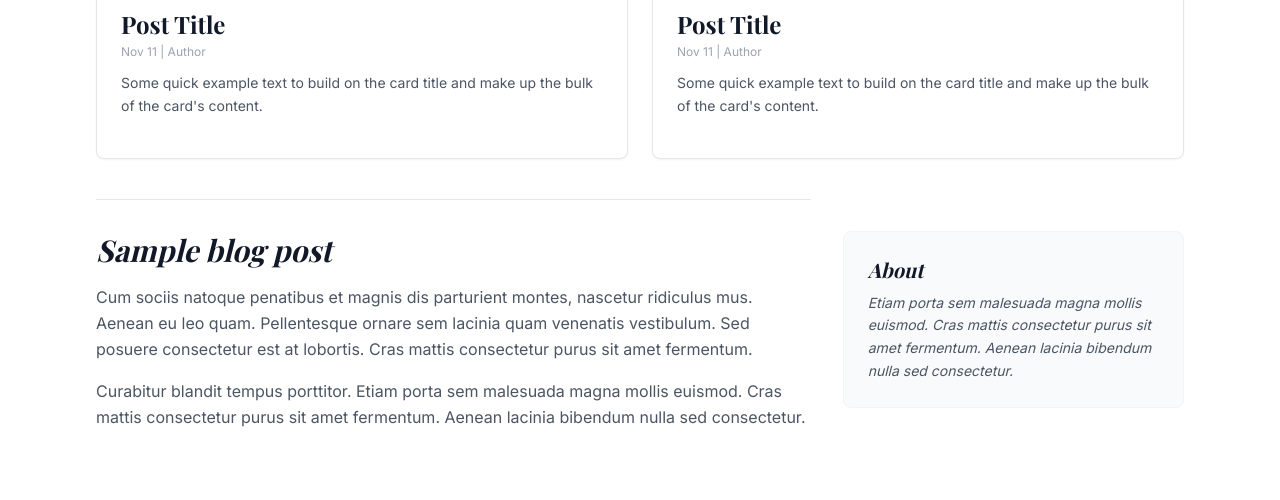
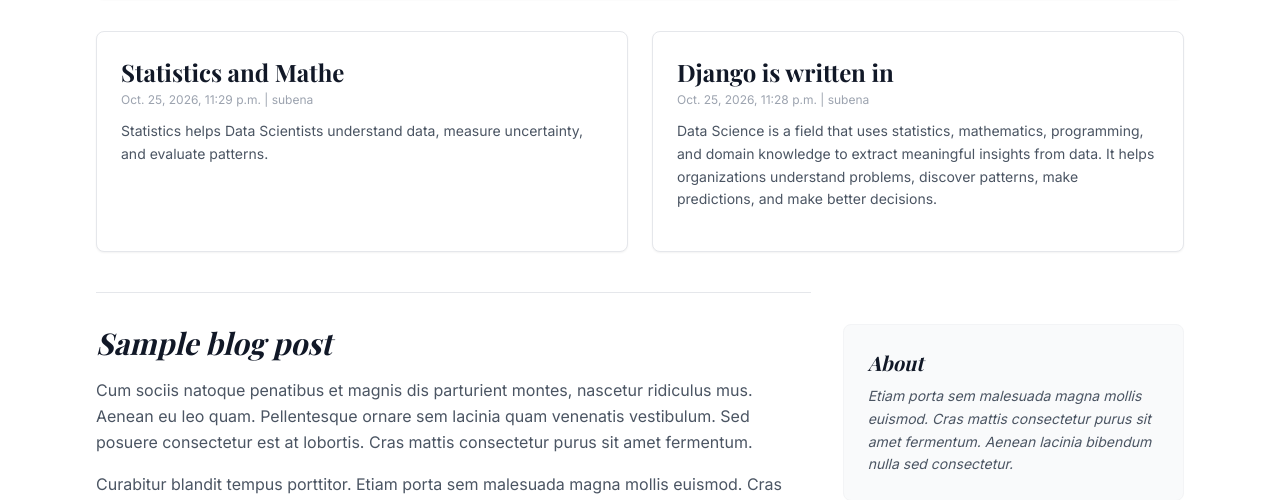
Before and after one commit to subenakhatun/Django-Blog-Project-01, a Django app: page / in a window 1280 px wide. Shown: the part 531-1031 px from the top of the page. Before the commit the page ends 958 px from the top, so only its background shows below. Run offline with Django 5.2, Linux system fonts and the light colour scheme; data comes from the database, SQL or seed files in the repository; some libraries are stand-ins or nearby versions; some web fonts are replaced.

Commit message:
main post and recets post section django backend end

```diff
--- a/blog/urls.py
+++ b/blog/urls.py
@@ -3,4 +3,5 @@ from . import views
 
 urlpatterns = [
     path('', views.home, name='home'),
+
 ]
--- a/blog/views.py
+++ b/blog/views.py
@@ -5,8 +5,13 @@ from .models import Category,BlogPost
 # home page a j logic gula set korbo oi gular jonno function
 def home(request):
     categories = Category.objects.all()
-    return render( request,'home.html', {'categories': categories} )
-
-def blog_details(request):
     blog_info = BlogPost.objects.all()
-    return blog_info
+    features_post = BlogPost.objects.filter(is_feature = True).first()
+    recent_posts = BlogPost.objects.all().order_by('-id')[:2]
+    context = {
+        'features_post':features_post,
+        'blog_info':blog_info,
+        'categories':categories,
+        'recent_posts':recent_posts
+    }
+    return render( request,'home.html', {'post_context': context} )
--- a/templates/home.html
+++ b/templates/home.html
@@ -53,7 +53,7 @@
         <!-- Navigation Bar -->
         <nav class="py-4 border-b border-gray-200">
             <ul class="flex flex-wrap justify-between items-center text-sm font-normal text-gray-500 gap-y-2">
-               {% for category in categories %}
+               {% for category in post_context.categories %}
                 <li><a href="#" class="hover:text-gray-900 transition-colors">{{ category.name }}</a></li>
                 {% endfor %}
                 {% comment %} <li><a href="#" class="hover:text-gray-900 transition-colors">Politics</a></li>
@@ -78,15 +78,18 @@
 
                 <!-- Content -->
                 <div class="relative z-10 p-8 sm:p-12 md:p-14 max-w-2xl text-white">
+                    {% if  post_context.features_post %}
                     <h1 class="font-serif text-3xl sm:text-4xl md:text-5xl italic font-bold tracking-tight mb-4 leading-tight">
-                        Title of a longer featured blog post
+                       {{post_context.features_post.title}}
                     </h1>
                     <p class="text-gray-200 text-sm sm:text-base leading-relaxed mb-6 font-light">
-                        Multiple lines of text that form the lede, informing new readers quickly and efficiently about what's most interesting in this post's contents.
+                        {{post_context.features_post.blog_body}}
                     </p>
-                    <a href="#" class="inline-block font-semibold text-white hover:underline text-sm sm:text-base">
-                        Continue reading...
-                    </a>
+                    {% comment %} <a href="{% url 'home' post_context.features_post.pk %}" class="inline-block font-semibold text-white hover:underline text-sm sm:text-base">
+                       continue reading..
+                    </a>  {% endcomment %}
+
+                    {% endif %}
                 </div>
             </div>
         </section>
@@ -94,30 +97,22 @@
         <!-- Two Featured Cards Grid -->
         <section class="mt-8 grid grid-cols-1 md:grid-cols-2 gap-6">
             <!-- Card 1 -->
+            {% for rect_post in  post_context.recent_posts %}
             <div class="bg-white p-6 rounded-lg border border-gray-200 shadow-sm hover:shadow-md transition-shadow">
                 <h2 class="font-serif text-2xl font-bold text-gray-900 mb-1">
-                    Post Title
+                    {{rect_post.title}}
                 </h2>
                 <div class="text-xs text-gray-400 mb-3">
-                    Nov 11 | Author
+                    {{rect_post.created_at}} | {{rect_post.author}}
                 </div>
                 <p class="text-gray-600 text-sm leading-relaxed mb-4">
-                    Some quick example text to build on the card title and make up the bulk of the card's content.
+                    {{rect_post.short_description}}
                 </p>
             </div>
+            {% endfor %}
 
             <!-- Card 2 -->
-            <div class="bg-white p-6 rounded-lg border border-gray-200 shadow-sm hover:shadow-md transition-shadow">
-                <h2 class="font-serif text-2xl font-bold text-gray-900 mb-1">
-                    Post Title
-                </h2>
-                <div class="text-xs text-gray-400 mb-3">
-                    Nov 11 | Author
-                </div>
-                <p class="text-gray-600 text-sm leading-relaxed mb-4">
-                    Some quick example text to build on the card title and make up the bulk of the card's content.
-                </p>
-            </div>
+
         </section>
 
         <!-- Main Content & Sidebar Section -->
```
